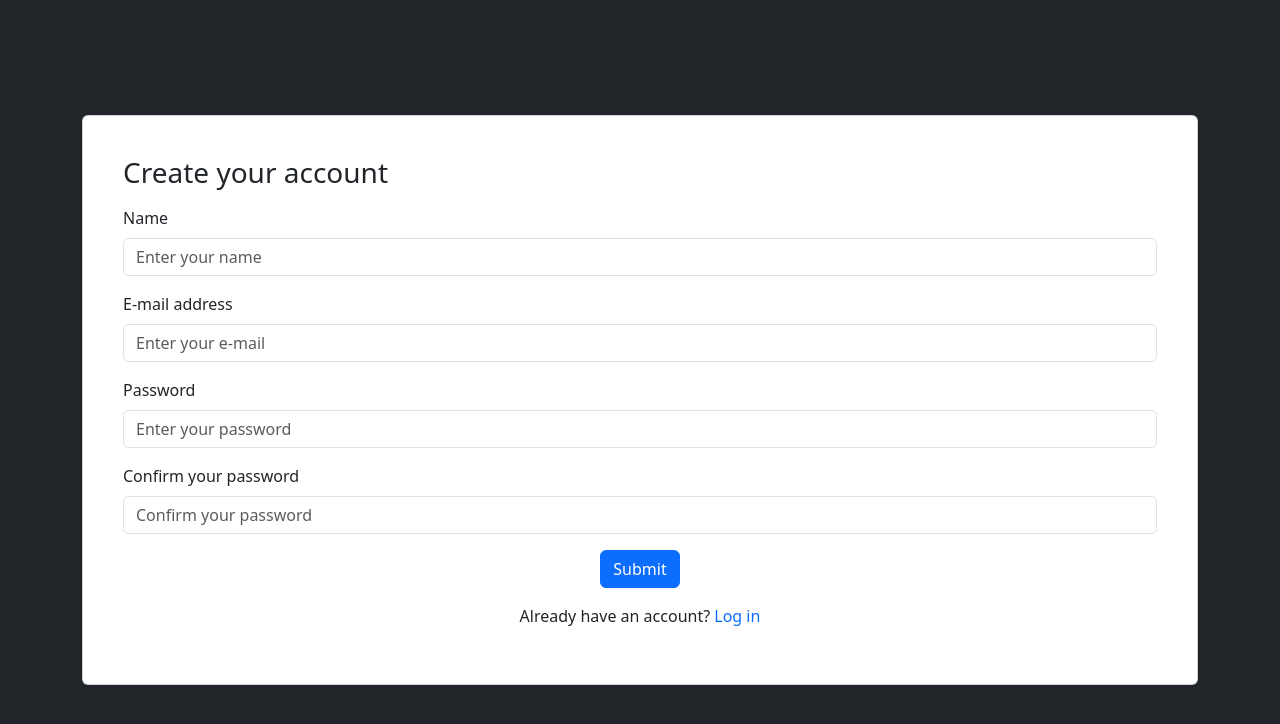
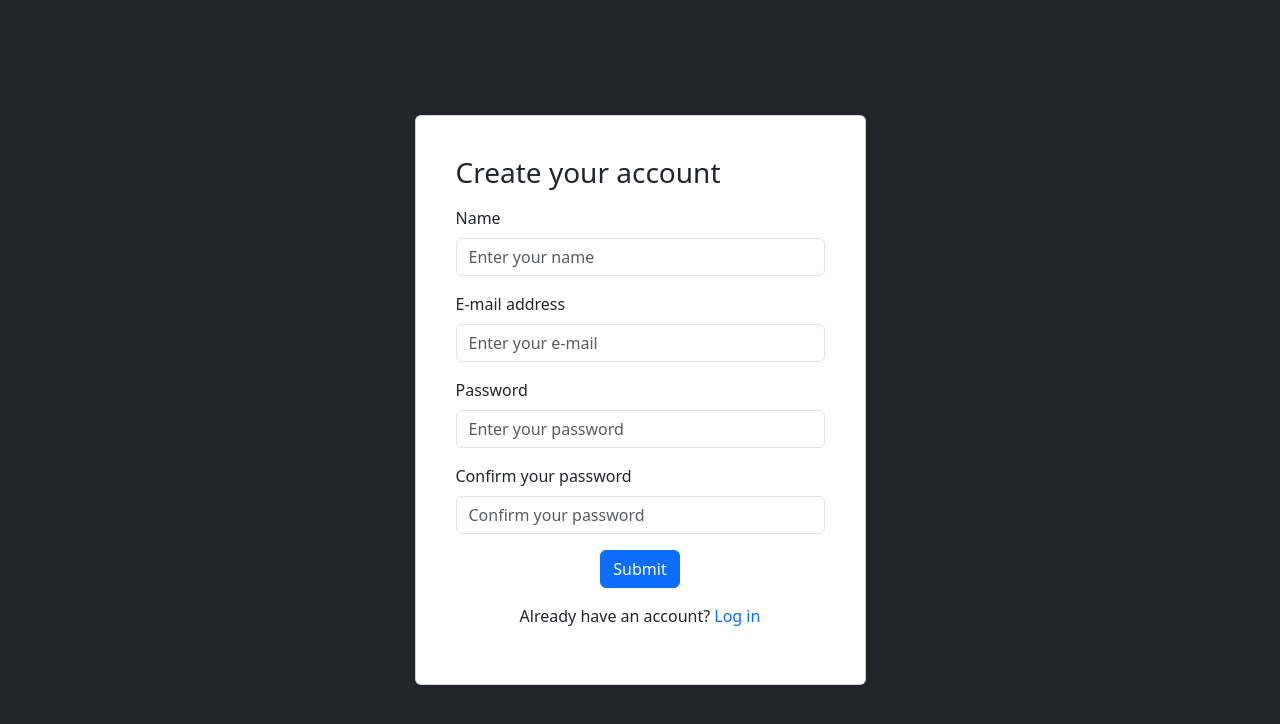
Before and after one commit to 17WebDev/Survey-Grupa-Test, a Next.js app: page /signup in a window 1280 px wide. Shown: the top 724 px of the page. Built offline with nearby package versions, Linux system fonts and the light colour scheme; no server answers.

Commit message:
Sign up page responsive bug fixes.

```diff
--- a/pages/signup.tsx
+++ b/pages/signup.tsx
@@ -76,7 +76,7 @@ function SignUpPage() {
       <div className="d-flex flex-grow-1 bg-dark">
         <Container>
           <Row className="d-flex justify-content-center align-items-center h-100">
-            <Col>
+            <Col xs="12" md="6" lg="5">
               <Card body className="p-2 p-lg-4">
                 <h3 className="mb-3">Create your account</h3>
 
```
